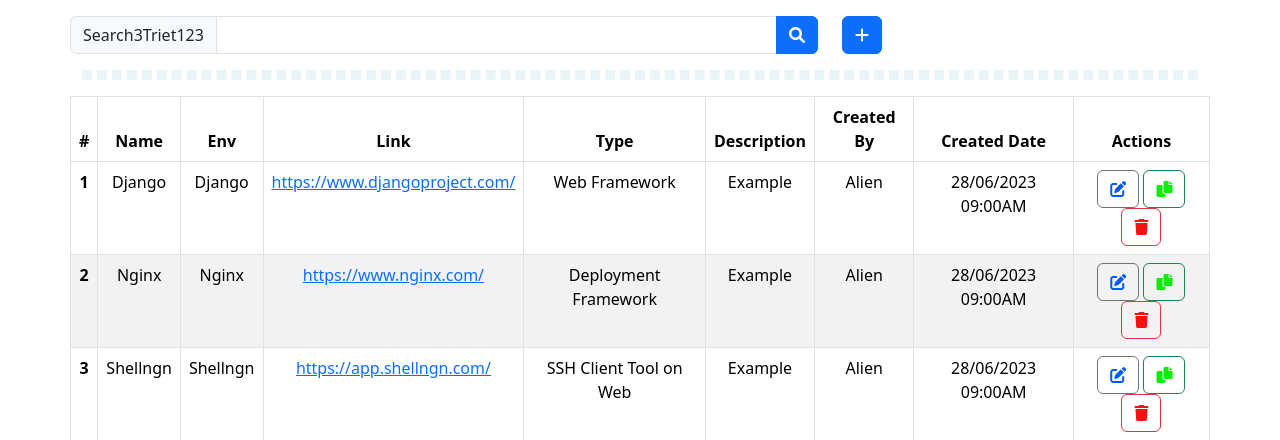
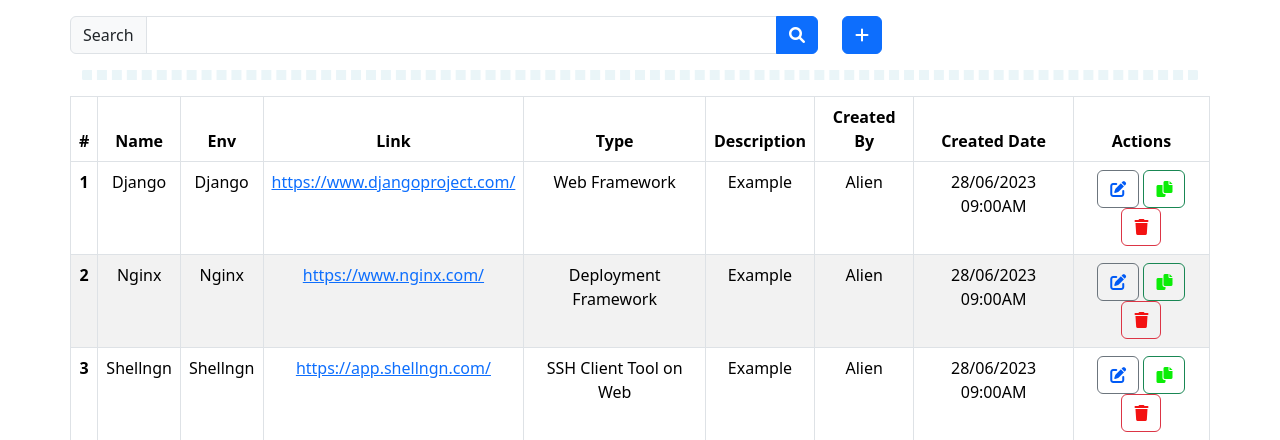
Before and after one commit to trietnguyenk16-nkt/django-poc, a Django app: page / in a window 1280 px wide. Shown: the part 54-494 px from the top of the page. Run offline with Django 4.2, Linux system fonts and the light colour scheme; some libraries are stand-ins or nearby versions.

Commit message:
Update portal.html

```diff
--- a/portal/templates/portal.html
+++ b/portal/templates/portal.html
@@ -8,7 +8,7 @@ Portal Link Management
 <div class="row">
     <div class="col-sm-8 search-bar">
         <div class="input-group">
-            <span class="input-group-text">Search3Triet123</span>
+            <span class="input-group-text">Search</span>
             <input type="text" aria-label="Search" class="form-control txt-search">
             <button title="Add link" type="button" class="btn btn-primary"><i class="fas fa-search"></i></button>
         </div>
```
